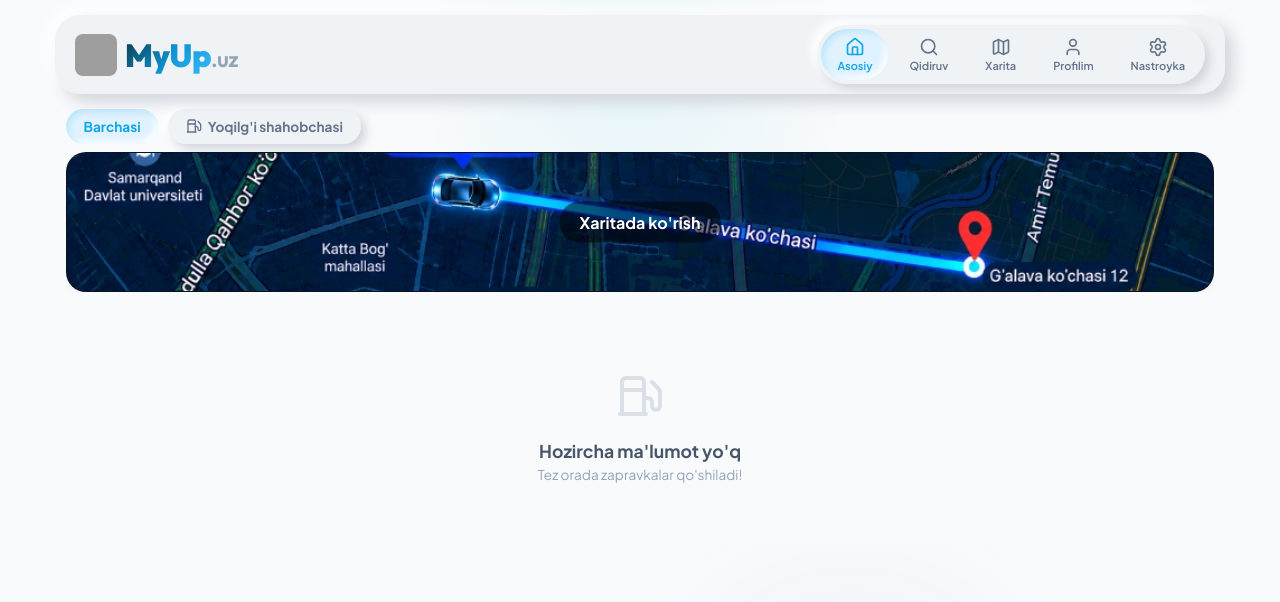
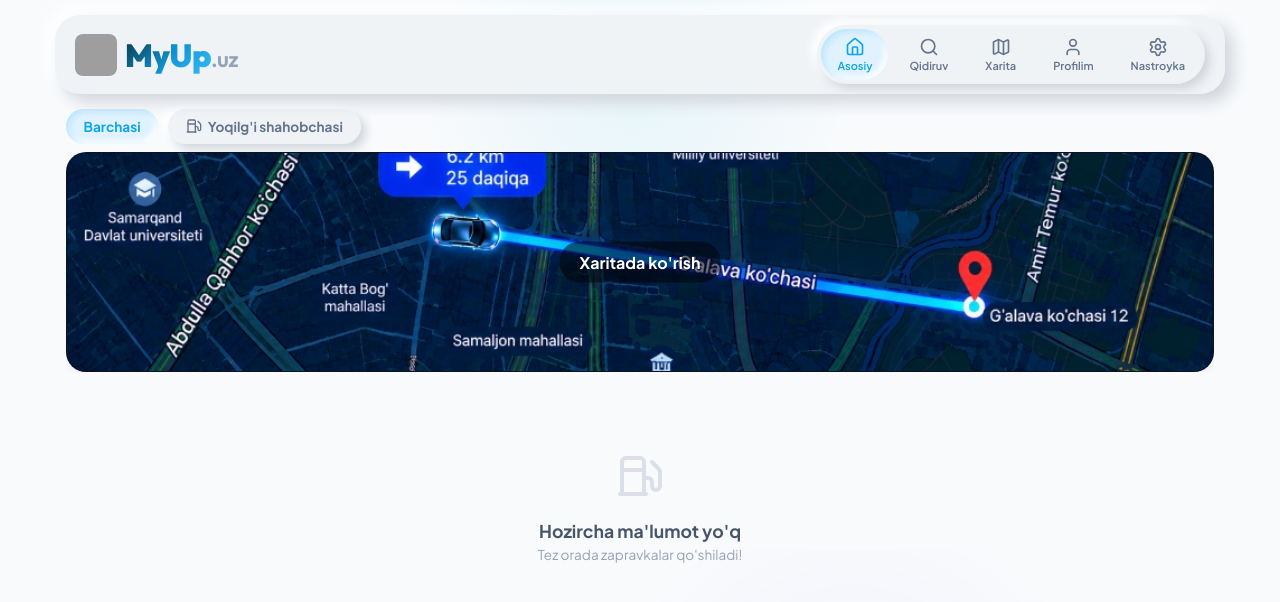
Before and after one commit to AyubFints/MyUp.uz, a React (Vite) app: page / in a window 1280 px wide. Shown: the top 602 px of the page. Built offline with nearby package versions, Linux system fonts and the light colour scheme; grey boxes are pictures that could not be loaded.

Commit message:
style: set desktop home map container height to 220px

```diff
--- a/src/App.css
+++ b/src/App.css
@@ -601,7 +601,7 @@
 }
 
 .compact-home-map-container {
-  height: 140px;
+  height: 220px;
   width: 100%;
   border-radius: var(--radius-lg);
   overflow: hidden;
```
